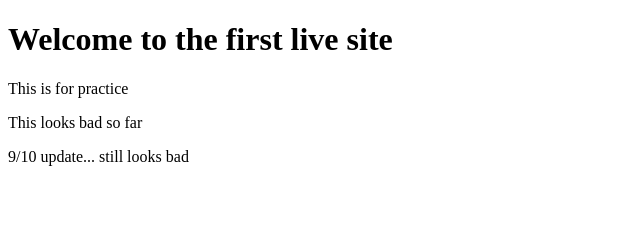
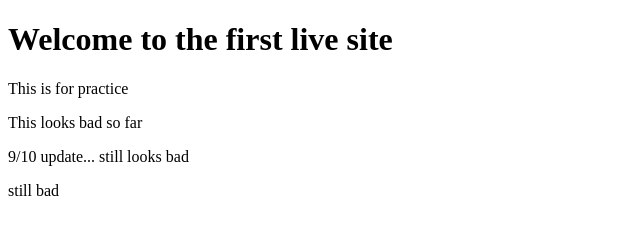
Before and after one commit to Paigeliv00/firstlive, a plain HTML site: page index.html in a window 1280 px wide. Shown: the full height of the page, 0-640 px from the left. Drawn offline with Linux system fonts and the light colour scheme.

Commit message:
sept 13 fof future

```diff
--- a/index.html
+++ b/index.html
@@ -8,5 +8,6 @@
 	<p>This is for practice</p>
 	<p>This looks bad so far</p>
 	<p>9/10 update... still looks bad</p>
+	<p>still bad</p>
 </body>
 </html>
```
